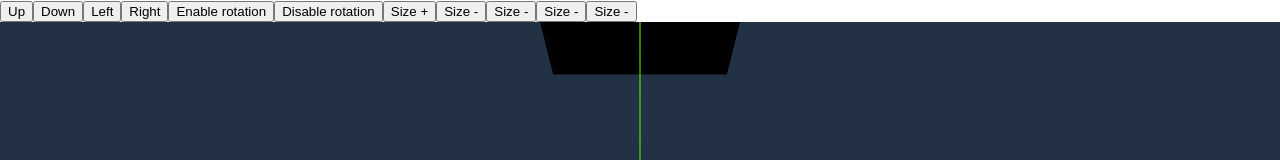
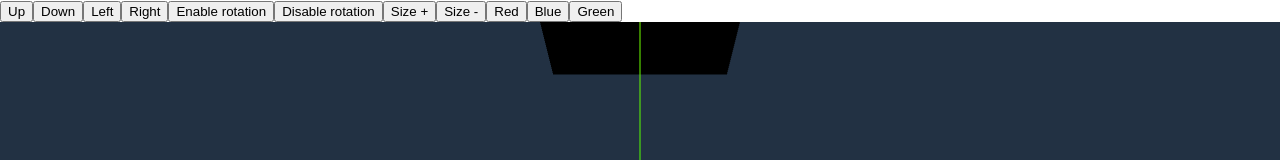
Before and after one commit to AlonsoIndex18/threeReact, a React (Create React App) app: page / in a window 1280 px wide. Shown: the top 160 px of the page. Built offline with nearby package versions, Linux system fonts and the light colour scheme; no server answers.

Commit message:
Added colorChange

```diff
--- a/src/App.js
+++ b/src/App.js
@@ -153,9 +153,9 @@ function App() {
       <button className="button" id="butRotOff" onClick={()=>rot("off")}>Disable rotation</button>
       <button className="button" id="butSizePlus" onClick={()=>size("plus")}>Size +</button>
       <button className="button" id="butSizeMinus" onClick={()=>size("minus")}>Size -</button>
-      <button className="button" id="butColorRed" onClick={()=>color(0xFF0000)}>Size -</button>
-      <button className="button" id="butColorBlue" onClick={()=>color(0x0000FF)}>Size -</button>
-      <button className="button" id="butColorGreen" onClick={()=>color(0x00FF00)}>Size -</button>
+      <button className="button" id="butColorRed" onClick={()=>color(0xFF0000)}>Red</button>
+      <button className="button" id="butColorBlue" onClick={()=>color(0x0000FF)}>Blue</button>
+      <button className="button" id="butColorGreen" onClick={()=>color(0x00FF00)}>Green</button>
       </div>
 
 
```
